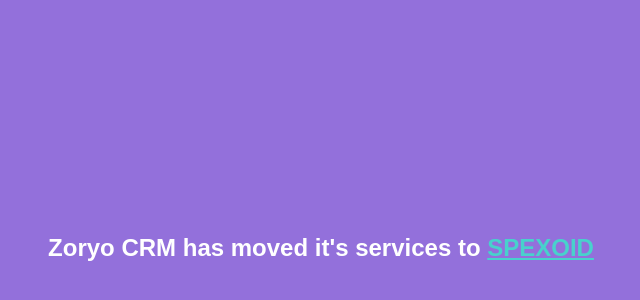
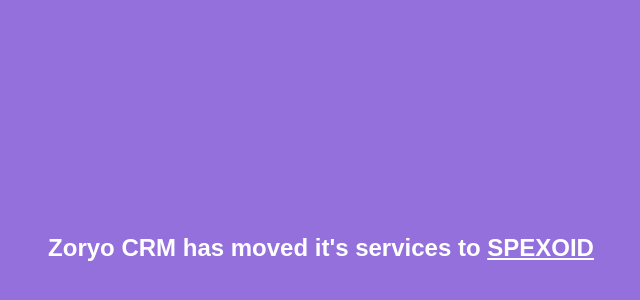
Before and after one commit to ParaSpl01t/zoryo, a plain HTML site: page index.html in a window 1280 px wide. Shown: the part 152-452 px from the top of the page, without its empty margins (319-959 px from the left). Drawn offline with Linux system fonts and the light colour scheme.

Commit message:
Update index.html

```diff
--- a/index.html
+++ b/index.html
@@ -24,7 +24,7 @@
                 color: #fff;
             }
             a {
-                color: mediumturquoise;
+                color: #fff;
             }
         </style>
     </head>
```
